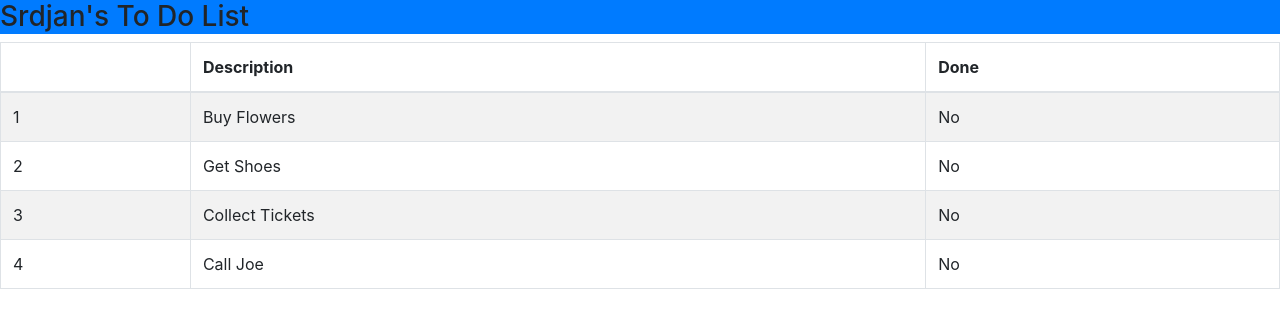
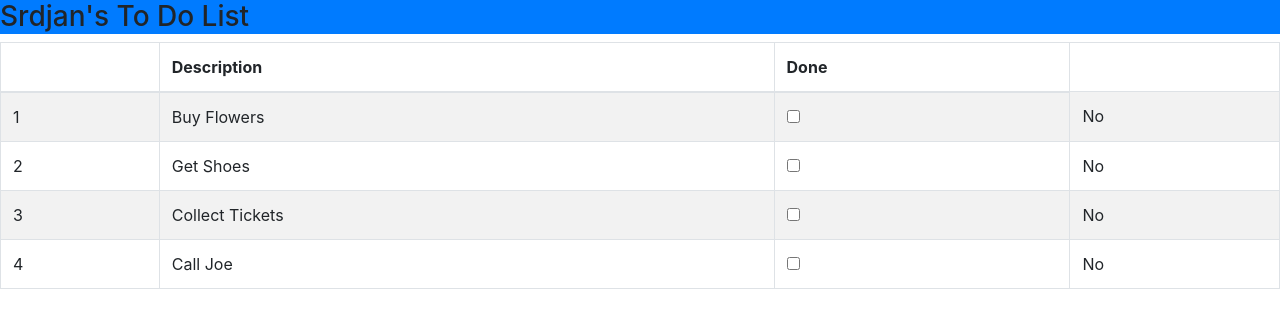
Before and after one commit to riffoman/ProAngular2017, an Angular app in the folder todo/: page / in a window 1280 px wide. Shown: the top 328 px of the page. Built offline with nearby package versions, Linux system fonts and the light colour scheme.

Commit message:
dodan checkBox kojim se updateuje red u tabeli

```diff
--- a/todo/src/app/app.component.html
+++ b/todo/src/app/app.component.html
@@ -1,5 +1,4 @@
 <h3 class="bg-primary p-a-1">{{getName()}}'s To Do List</h3>
-
 <table class="table table-striped table-bordered">
   <thead>
     <tr>
@@ -12,6 +11,7 @@
     <tr *ngFor="let item of getTodoItems(); let i = index">
       <td>{{ i + 1 }}</td>
       <td>{{ item.action }}</td>
+      <td><input type="checkbox" [(ngModel)]="item.done" /></td>
       <td [ngSwitch]="item.done">
         <span *ngSwitchCase="true">Yes</span>
         <span *ngSwitchDefault>No</span>
```
